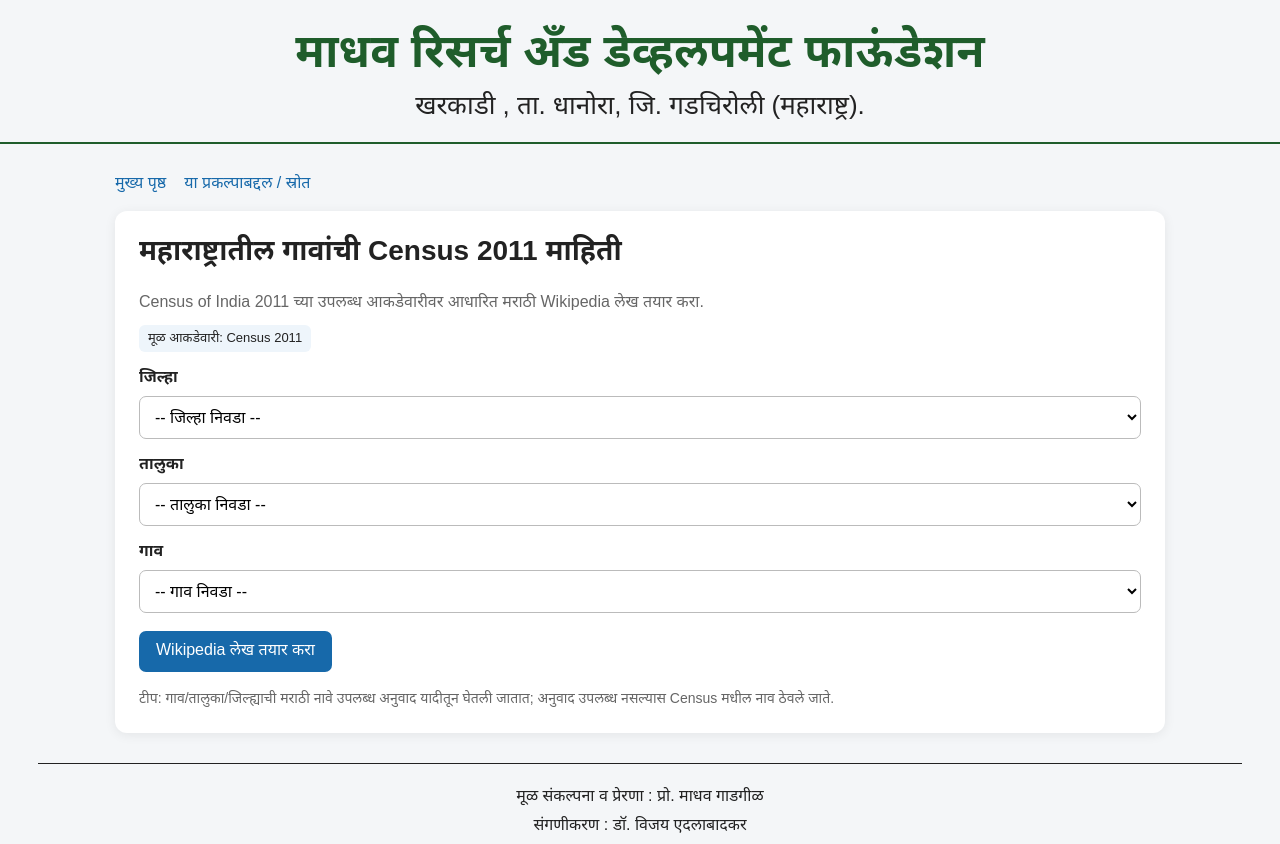
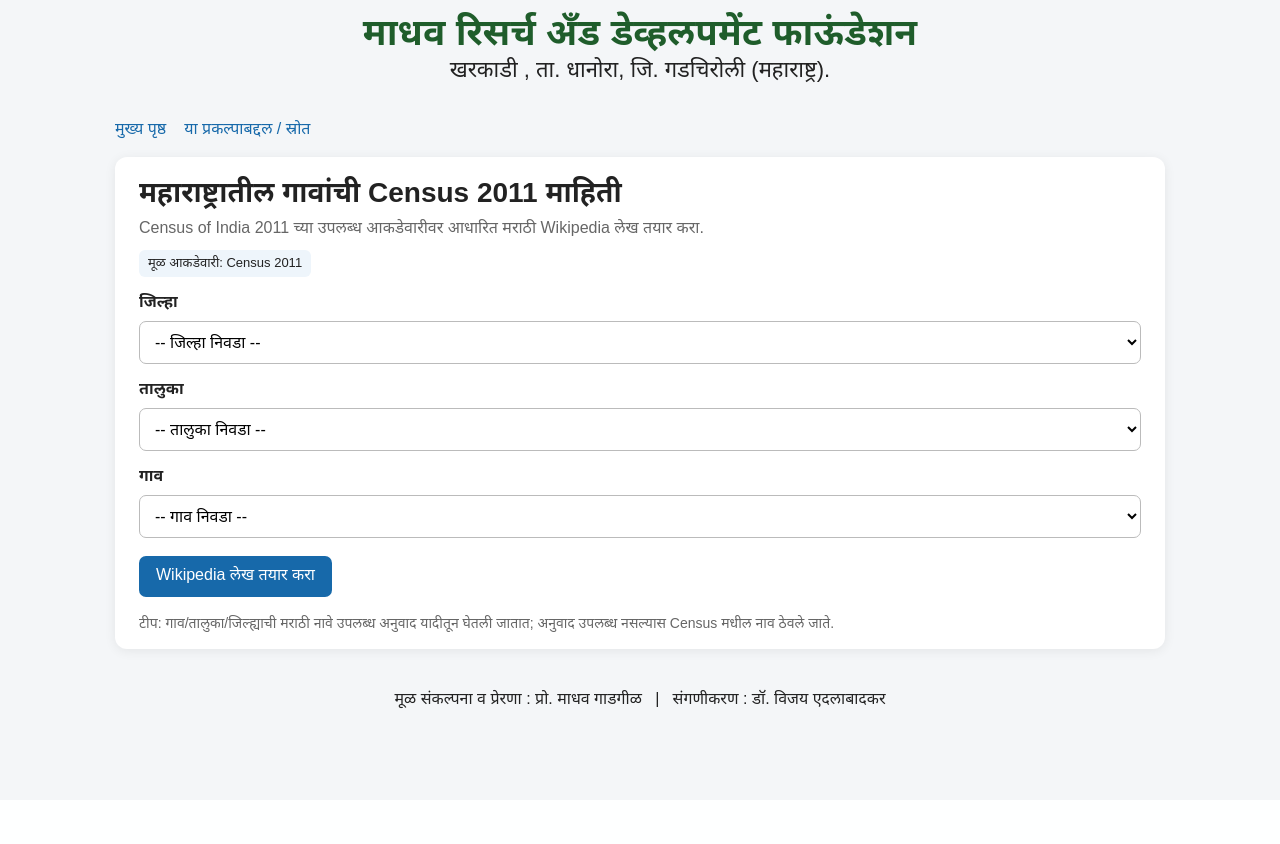
Before and after one commit to vijay-ed/Maharashtra-Census-Wiki, a Flask app: page / in a window 1280 px wide. After the commit the page ends 709 px from the top, so only its background shows below. Run offline with Flask 3, Linux system fonts and the light colour scheme; parts of the project's set-up code (start-up, migrations or seed data) failed here and were passed over.

Commit message:
Refine homepage layout and institutional credits

```diff
--- a/templates/index.html
+++ b/templates/index.html
@@ -23,13 +23,13 @@
 /* Institutional header and project credits */
 .institution-header {
     text-align: center;
-    padding: 24px 20px 18px;
-    border-bottom: 2px solid #1f5d2b;
-    margin-bottom: 26px;
+    padding: 14px 16px 10px;
+    border-bottom: none;
+    margin-bottom: 14px;
 }
 
 .institution-name {
-    font-size: clamp(28px, 4vw, 46px);
+    font-size: clamp(24px, 3.2vw, 37px);
     font-weight: 700;
     line-height: 1.2;
     color: #1f5d2b;
@@ -37,22 +37,80 @@
 }
 
 .institution-address {
-    font-size: clamp(18px, 2.2vw, 26px);
+    font-size: clamp(16px, 1.9vw, 22px);
     line-height: 1.4;
     color: #222;
 }
 
 .institution-credits {
-    border-top: 1px solid #222;
-    margin: 22px 3% 0;
-    padding: 18px 10px 4px;
+    border-top: none;
+    margin: 12px 3% 0;
+    padding: 10px 10px 2px;
     text-align: center;
     font-size: inherit;
-    line-height: 1.8;
+    line-height: 1.45;
     color: inherit;
 }
 
+
+/* Compact layout: keep the complete home page visible on typical laptop screens. */
+.institution-header {
+    margin-bottom: 12px;
+}
+.institution-name {
+    letter-spacing: 0;
+    margin-bottom: 4px;
+}
+.institution-address {
+    margin-bottom: 0;
+}
+.institution-credits {
+    margin-top: 10px;
+    padding-top: 8px;
+    padding-bottom: 2px;
+}
+
+
+/* Final compact typography refinement */
+.institution-header {
+    padding-top: 11px;
+    padding-bottom: 7px;
+    margin-bottom: 8px;
+}
+.institution-name {
+    margin-bottom: 2px;
+}
+.institution-address {
+    line-height: 1.15;
+}
+.main-title, h1 {
+    line-height: 1.15;
+    margin-top: 6px;
+    margin-bottom: 6px;
+}
+.subtitle, .description {
+    line-height: 1.2;
+    margin-top: 3px;
+    margin-bottom: 7px;
+}
+.card {
+    padding-top: 14px;
+    padding-bottom: 14px;
+}
+
 </style>
+
+<style>
+.institution-credits > div {
+    white-space: nowrap;
+}
+@media (max-width: 700px) {
+    .institution-credits > div {
+        white-space: normal;
+    }
+}
+</style>
+
 </head>
 <body>
 
@@ -139,8 +197,7 @@ loadTalukas();
 </script>
 
 <div class="institution-credits">
-    <div>मूळ संकल्पना व प्रेरणा : प्रो. माधव गाडगीळ</div>
-    <div>संगणीकरण : डॉ. विजय एदलाबादकर</div>
+    <div>मूळ संकल्पना व प्रेरणा : प्रो. माधव गाडगीळ&nbsp;&nbsp; | &nbsp;&nbsp;संगणीकरण : डॉ. विजय एदलाबादकर</div>
 </div>
 
 </body>
```
